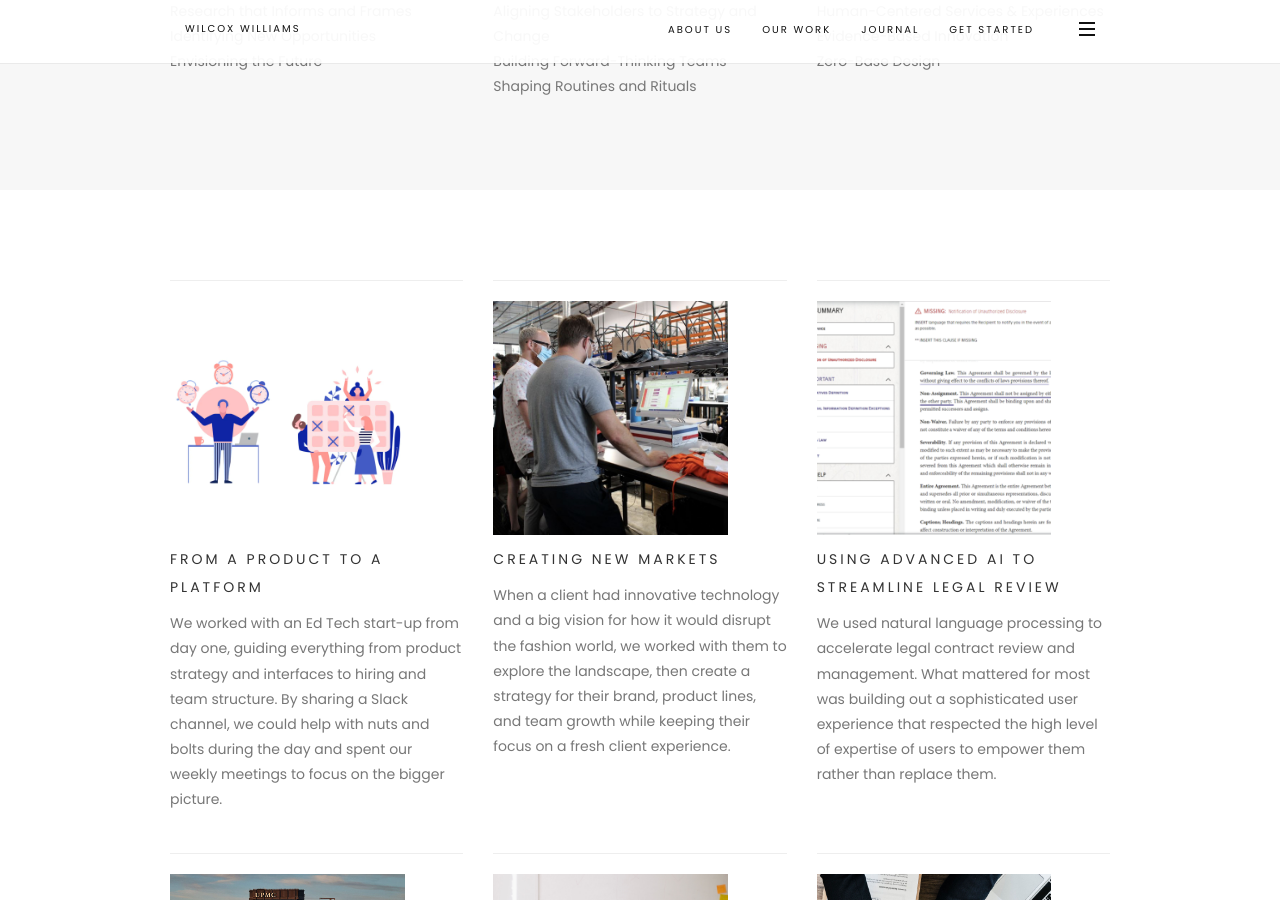
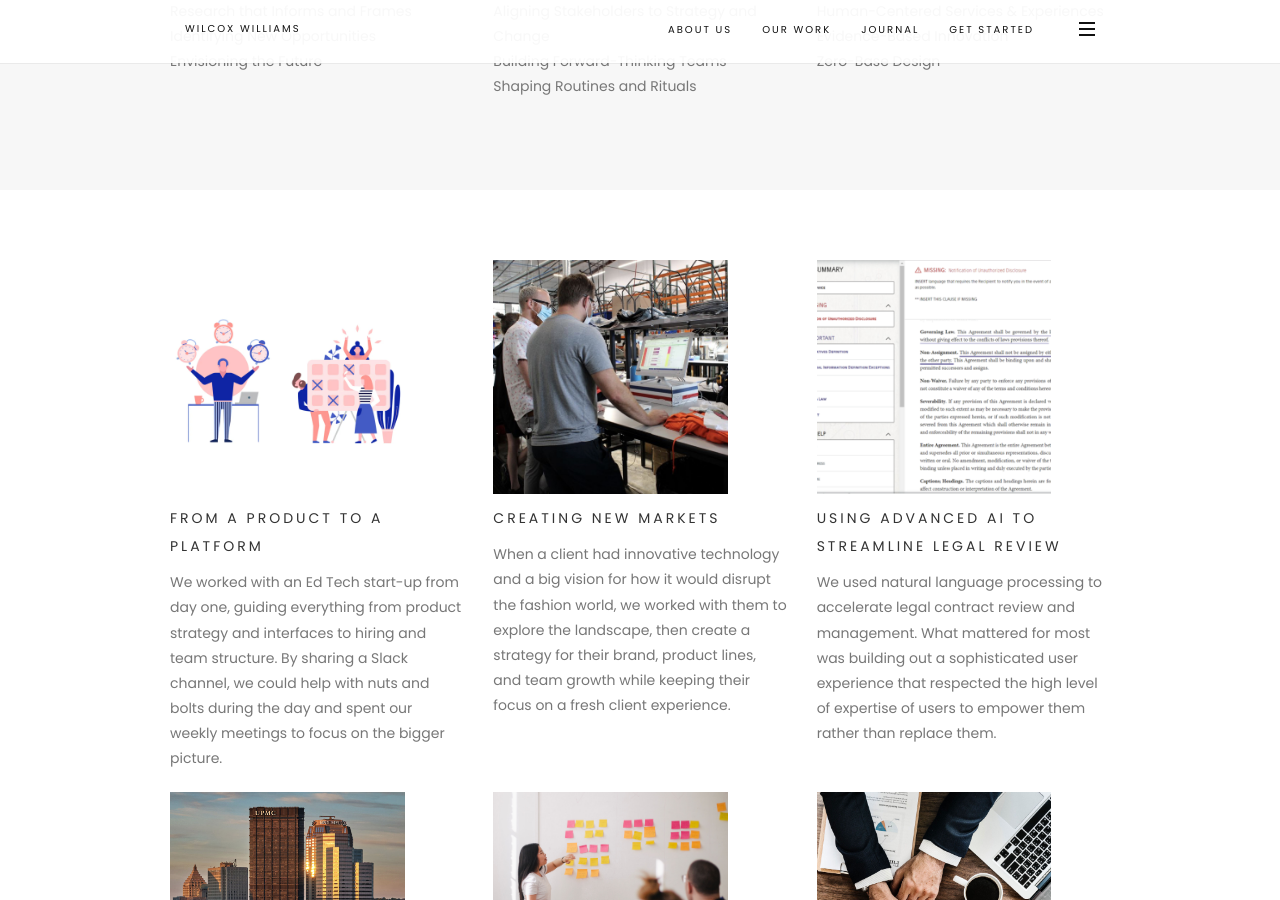
Before and after one commit to rwcstudio/wilcoxwilliams.github.io, a Jekyll site: the page built from work.html, in a window 1280 px wide and 900 px high, scrolled down 602 px. Built offline with Jekyll 4.4.1, drawn with Linux system fonts in a browser that asks for light colours; some web fonts are replaced.

Commit message:
Update work.html

```diff
--- a/work.html
+++ b/work.html
@@ -49,17 +49,17 @@ Design is a humanistic lens that can bring clarity and purpose to your customer
 	<div class="container">
 	<!-- MODULE TITLE -->
 	<div class="row">
-	<div class="col-sm-12 col-md-4 col-lg-4"><hr>
+	<div class="col-sm-12 col-md-4 col-lg-4">
 	<img src="assets/images/work-img-1.jpg" alt="Ed Tech" img style='height: 80%; width: 80%; object-fit: contain'><br>
 	<h4 class="font-alt">From a Product to a Platform</h4>
 	<p>We worked with an Ed Tech start-up from day one, guiding everything from product strategy and interfaces to hiring and team structure. By sharing a Slack channel, we could help with nuts and bolts during the day and spent our weekly meetings to focus on the bigger picture.</p>
 	</div>
-	<div class="col-sm-12 col-md-4 col-lg-4"><hr>
+	<div class="col-sm-12 col-md-4 col-lg-4">
 <img src="assets/images/work-img-2.jpg" alt="New Technology" img style='height: 80%; width: 80%; object-fit: contain'><br>
 	<h4 class="font-alt">Creating New Markets</h4>
 	<p>When a client had innovative technology and a big vision for how it would disrupt the fashion world, we worked with them to explore the landscape, then create a strategy for their brand, product lines, and team growth while keeping their focus on a fresh client experience.</p>
 	</div>
-	<div class="col-sm-12 col-md-4 col-lg-4"><hr>
+	<div class="col-sm-12 col-md-4 col-lg-4">
 <img src="assets/images/work-img-3.png" alt="AI Legal" img style='height: 80%; width: 80%; object-fit: contain'><br>
 	<h4 class="font-alt">Using Advanced AI to Streamline Legal Review</h4>
 	<p>We used natural language processing to accelerate legal contract review and management. What mattered for most was building out a sophisticated user experience that respected the high level of expertise of users to empower them rather than replace them.</p>
@@ -68,17 +68,17 @@ Design is a humanistic lens that can bring clarity and purpose to your customer
 	<!-- /MODULE TITLE -->
 	<!-- MODULE TITLE -->
 	<div class="row">
-	<div class="col-sm-12 col-md-4 col-lg-4"><hr>
+	<div class="col-sm-12 col-md-4 col-lg-4">
 <img src="assets/images/work-img-4.jpg" alt="Healthcare" img style='height: 80%; width: 80%; object-fit: contain'><br>
 	<h4 class="font-alt">Community-Focused Future of Healthcare</h4>
 	<p>We teamed up with Pittsburgh’s largest healthcare network to prototype the future of community-focused healthcare. Our methods uncovered community needs and values and led to a playbook and strategy for other outpatient facilities.</p>
 	</div>
-	<div class="col-sm-12 col-md-4 col-lg-4"><hr>
+	<div class="col-sm-12 col-md-4 col-lg-4">
 <img src="assets/images/work-img-5.jpg" alt="Disruption" img style='height: 80%; width: 80%; object-fit: contain'><br>
 	<h4 class="font-alt">Triggering Internal Disruption</h4>
 	<p>We embedded in a long-established retail bank and helped grow an incubator for innovation. The new teams developed a venture pipeline of fintech business and set the stage for internal disruption.</p>
 	</div>
-	<div class="col-sm-12 col-md-4 col-lg-4"><hr>
+	<div class="col-sm-12 col-md-4 col-lg-4">
 <img src="assets/images/work-img-6.jpg" alt="Insurance" img style='height: 80%; width: 80%; object-fit: contain'><br>
 	<h4 class="font-alt">Becoming more Tech-Forward</h4>
 	<p>At a respected leader in life insurance, we aligned product, design, engineering, and business teams to a cohesive and clear digital strategy. Before serious innovation, the company had to find its footing in a rapidly changing marketplace.</p>
```
